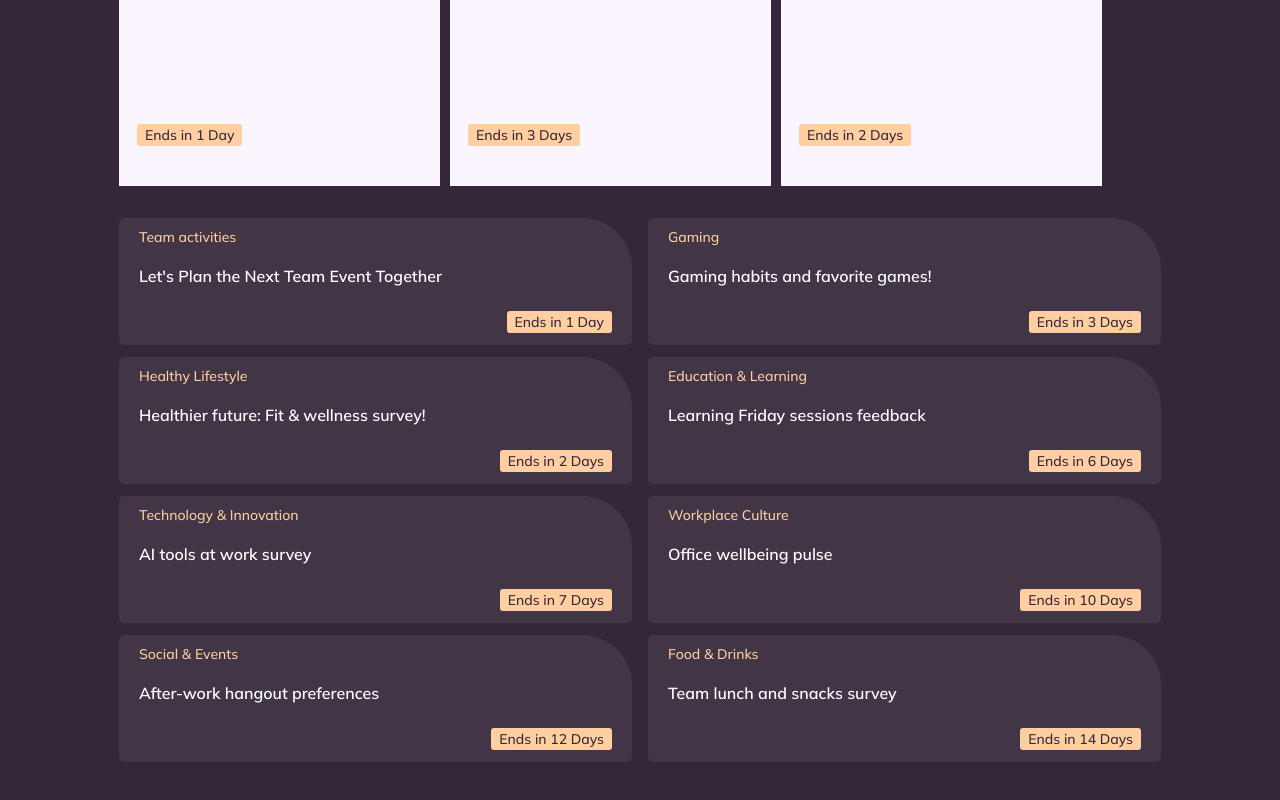
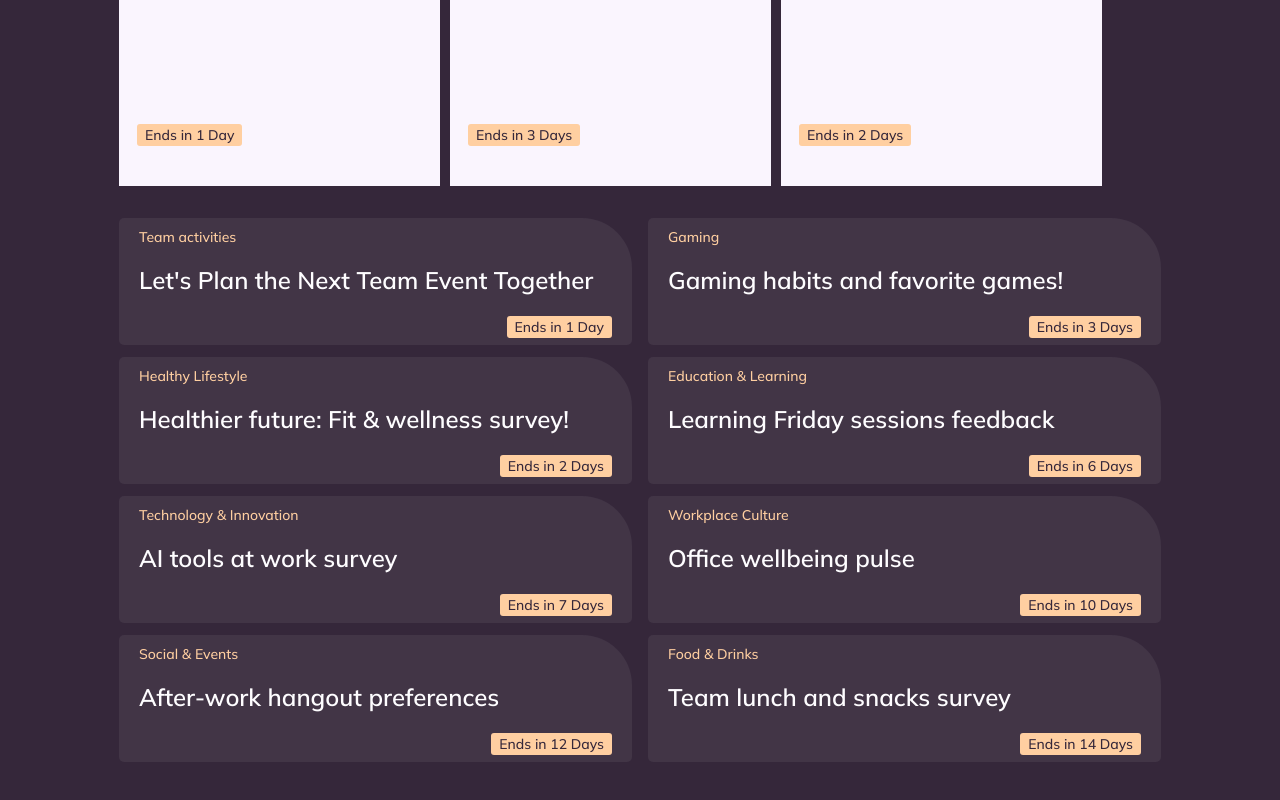
Before and after one commit to FatihYalcin42/PollApp, an Angular app: page / in a window 1280 px wide. Shown: the part 1128-1928 px from the top of the page. Built offline with nearby package versions, Linux system fonts and the light colour scheme; a web font is replaced by a local one.

Commit message:
style(home): update purple card titles to Mulish 24px bold with white text

```diff
--- a/src/app/pages/home/home-page.scss
+++ b/src/app/pages/home/home-page.scss
@@ -361,8 +361,9 @@
 .list-card__title {
   font-family: 'Mulish', var(--font-body);
   font-weight: 700;
-  font-size: 16px;
-  line-height: 1.1;
+  font-size: 24px;
+  line-height: 1;
+  letter-spacing: 0;
   color: #fefdff;
 }
 
```
